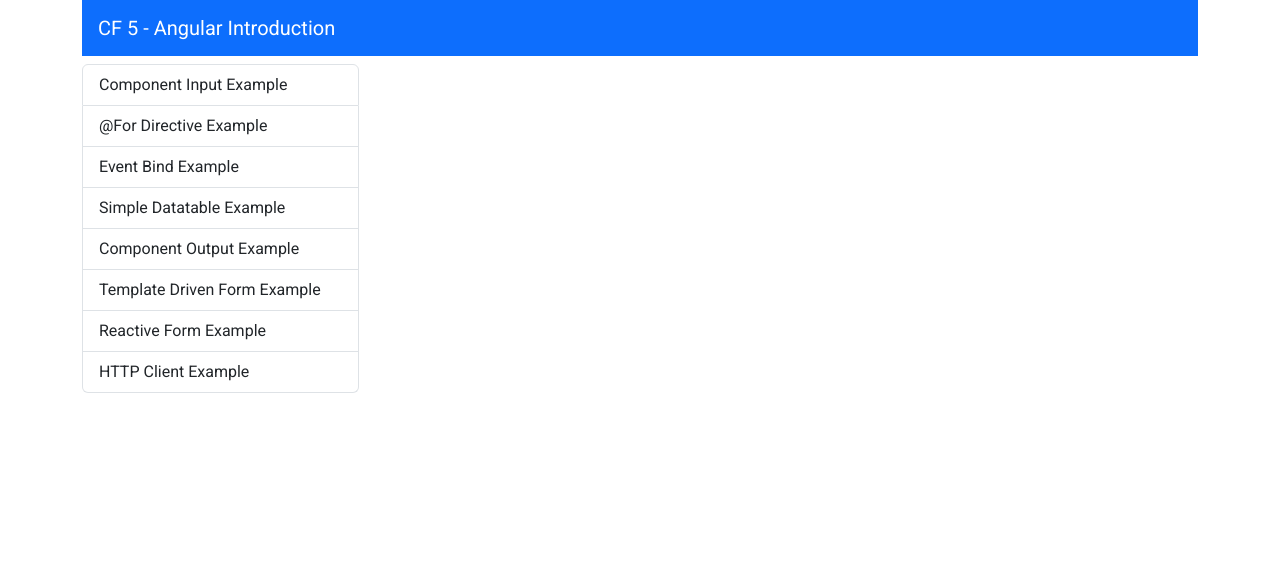
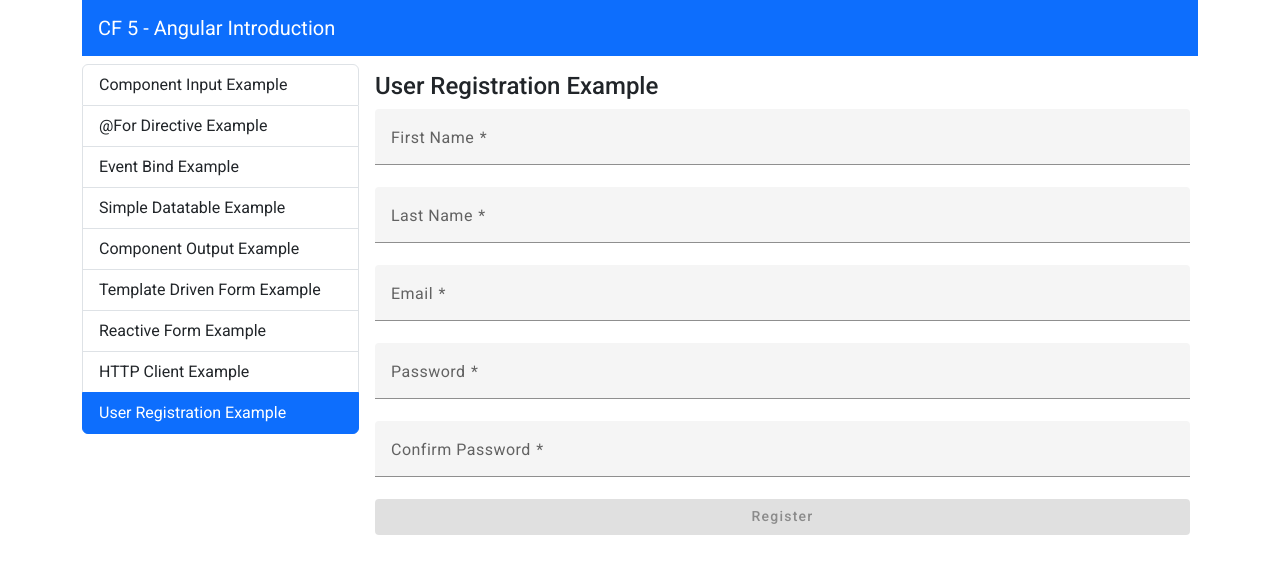
Before and after one commit to kateKipa/angular-introduction, an Angular app: page /user-registration-example in a window 1280 px wide. Before the commit this address led to /. Shown: the top 574 px of the page. Built offline with nearby package versions, Linux system fonts and the light colour scheme.

Commit message:
user registration form

```diff
--- a/src/app/app.routes.ts
+++ b/src/app/app.routes.ts
@@ -8,6 +8,7 @@
 import { TemplateDrivenFormExampleComponent } from './components/template-driven-form-example/template-driven-form-example.component';
 import { ReactiveFormExampleComponent } from './components/reactive-form-example/reactive-form-example.component';
 import { HttpClientExampleComponent } from './components/http-client-example/http-client-example.component';
+import { UserRegistrationComponent } from './components/user-registration/user-registration.component';
 
 export const routes: Routes = [
     {path : 'event-bind-example', component: EventBindExampleComponent},
@@ -19,5 +20,6 @@
     {path : 'component-output-example', component : ComponentOutputExampleComponent},
     {path : 'template-driven-form-example', component : TemplateDrivenFormExampleComponent},
     {path : 'reactive-form-example', component : ReactiveFormExampleComponent},
-    {path : 'http-client-example', component : HttpClientExampleComponent}
+    {path : 'http-client-example', component : HttpClientExampleComponent},
+    {path : 'user-registration-example', component : UserRegistrationComponent}
 ];
--- a/src/app/components/list-group-menu/list-group-menu.component.ts
+++ b/src/app/components/list-group-menu/list-group-menu.component.ts
@@ -18,6 +18,8 @@
     {text : 'Component Output Example', routerLink: 'component-output-example'},
     {text : 'Template Driven Form Example', routerLink: 'template-driven-form-example'},
     {text : 'Reactive Form Example', routerLink: 'reactive-form-example'},
-    {text : 'HTTP Client Example', routerLink: 'http-client-example'}
+    {text : 'HTTP Client Example', routerLink: 'http-client-example'},
+    {text : 'User Registration Example', routerLink: 'user-registration-example'}
+
   ]
 }
--- /dev/null
+++ b/src/app/components/user-registration/user-registration.component.html
@@ -0,0 +1,93 @@
+<h4>User Registration Example</h4>
+
+@if (registrationStatus.message === 'Not attempted yet') {
+
+<form [formGroup]="form" class="d-flex flex-column ">
+
+    <mat-form-field>
+        <mat-label>
+            First Name
+        </mat-label>
+        <input matInput type="text" formControlName="givenName">
+        @if(form.get('givenName').invalid && form.get('givenName').touched) {
+        <mat-error>
+            First Name is required
+        </mat-error>
+        }
+    </mat-form-field>
+
+    <mat-form-field>
+        <mat-label>
+            Last Name
+        </mat-label>
+        <input matInput type="text" formControlName="surName">
+        @if(form.get('surName').invalid && form.get('surName').touched) {
+        <mat-error>
+            Last Name is required
+        </mat-error>
+        }
+    </mat-form-field>
+
+    <mat-form-field>
+        <mat-label>
+            Email
+        </mat-label>
+        <input matInput type="text" formControlName="email">
+        @if(form.get('email').invalid && form.get('email').touched) {
+        <mat-error>
+            Email is missing or invalid
+        </mat-error>
+        }
+    </mat-form-field>
+
+    <mat-form-field>
+        <mat-label>
+            Password
+        </mat-label>
+        <input matInput type="password" formControlName="password">
+        @if(form.get('password').invalid && form.get('password').touched) {
+        <mat-error>
+            Password is missing or invalid
+        </mat-error>
+        }
+    </mat-form-field>
+
+    <mat-form-field>
+        <mat-label>
+            Confirm Password
+        </mat-label>
+        <input matInput type="password" formControlName="confirmPassword">
+        @if (form.get("confirmPassword").hasError('passwordMissmatch')) {
+        <mat-error>Password do not match</mat-error>
+        } @else {
+        @if(form.get('confirmPassword').invalid && form.get('confirmPassword').touched) {
+        <mat-error>
+            Password is missing or invalid
+        </mat-error>
+        }
+        }
+    </mat-form-field>
+
+    <button mat-flat-button color="primary" [disabled]="form.invalid" (click)="onSubmit(form.value)"> Register
+    </button>
+
+</form>
+
+} @else {
+    @if (registrationStatus.success) {
+        <div class="alert alert-success mt-2 w-50">
+            <strong>Success:</strong> {{registrationStatus.message}}
+        </div>
+    }@else {
+        <div class="alert alert-danger mt-2 w50">
+            <strong>Error:</strong> {{registrationStatus.message}}
+        </div>
+    }
+    <button
+    mat-flat-button
+    color="primary"
+    class="mt-2"
+    (click)="registerAnotherUser()">
+        Register another user
+    </button>
+}
--- /dev/null
+++ b/src/app/components/user-registration/user-registration.component.ts
@@ -0,0 +1,75 @@
+import { Component, inject } from '@angular/core';
+import { FormControl, FormGroup, ReactiveFormsModule, Validators } from '@angular/forms';
+import { MatButtonModule } from '@angular/material/button';
+import { MatFormFieldModule } from '@angular/material/form-field';
+import { MatInputModule } from '@angular/material/input';
+import { MatSelectModule } from '@angular/material/select';
+import { User } from 'src/app/shared/interfaces/user';
+import { UserService } from 'src/app/shared/services/user.service';
+
+@Component({
+  selector: 'app-user-registration',
+  standalone: true,
+  imports: [ReactiveFormsModule, MatFormFieldModule, MatInputModule, MatButtonModule],
+  templateUrl: './user-registration.component.html',
+  styleUrl: './user-registration.component.css'
+})
+export class UserRegistrationComponent {
+
+  userService = inject(UserService)
+
+  registrationStatus: {success: boolean, message:string} = {      //Δημιουργω τη μεταβλητη κ την αρχικοποιώ
+    success: false,
+    message: 'Not attempted yet'
+  }
+
+  form = new FormGroup({
+    givenName: new FormControl('', Validators.required),
+    surName: new FormControl('', Validators.required),
+    email: new FormControl('', [Validators.required, Validators.email]),
+    password: new FormControl('', [Validators.required, Validators.minLength(4)]),
+    confirmPassword: new FormControl('', [Validators.required, Validators.minLength(4)])
+  },
+  this.passwordConfirmValidator
+)
+
+  passwordConfirmValidator(form: FormGroup) {
+    if (form.get('password').value !== form.get('confirmPassword').value) {
+      form.get('confirmPassword').setErrors({passwordMismatch: true })
+      return { passwordMismatch : true}
+    }
+    return {}
+  }
+
+  onSubmit(value:any) {
+    console.log(value)
+
+    const user = this.form.value as User
+    delete user['confirmPassword']
+
+    this.userService.registerUser(user).subscribe({
+      next: (response) => {
+        console.log('User registered', response.msg)
+        this.registrationStatus = {success: true, message: response.msg}
+      },
+      error: (response) => {
+        //const message = response.error.msg
+        //console.log('Error registering user:', message)
+        //this.registrationStatus = {success: false, message}
+
+        console.log('Error registering user:', response.error.msg)
+        this.registrationStatus = {success: false, message: response.error.msg }
+      }
+    })
+  }
+
+  registerAnotherUser() {
+    this.form.reset()
+    this.registrationStatus = {
+      success: false,
+      message: 'Not attempted yet'
+    }
+  }
+
+
+}
--- a/src/app/shared/interfaces/user.ts
+++ b/src/app/shared/interfaces/user.ts
@@ -4,3 +4,5 @@
     email: string
     password: string
 }
+
+//To σχημα των δεδομενων που θα στειλω στο backend
--- a/src/app/shared/services/user.service.ts
+++ b/src/app/shared/services/user.service.ts
@@ -6,7 +6,7 @@
 const API_URL = `${environment.apiURL}/user`
 
 @Injectable({
-  providedIn: 'root'
+  providedIn: 'root'                  //Για να μπορω να χρησιμοποιησω κ αλλου το service
 })
 export class UserService {
 
```
Also changed, not shown: src/app/components/user-registration/user-registration.component.css (added), 1 other file (tests, documents, lock files or other folders).
